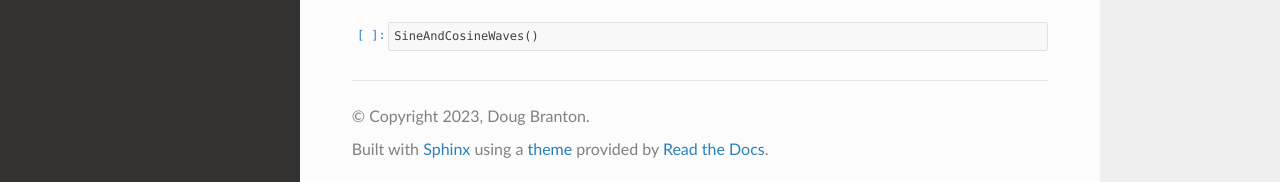
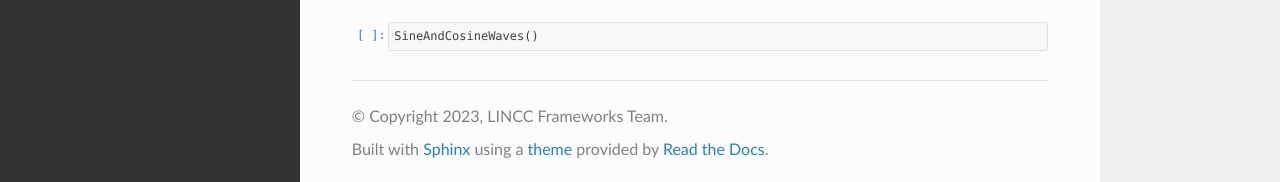
Before and after one commit to lincc-frameworks/tape, a Sphinx documentation site: the page built from docs/notebooks/intro_notebook.ipynb, in a window 1280 px wide and 1068 px high. Shown: the part 883-1065 px from the top of the window. Built offline with Sphinx 7.4.7 and the Read the Docs theme 2.0.0, drawn with Linux system fonts in a browser that asks for light colours; pages that are not in the unit, such as notebooks, are missing from menus; the version number could not be read and is left out.

Commit message:
use the lincc mailing list

```diff
--- a/docs/conf.py
+++ b/docs/conf.py
@@ -17,8 +17,8 @@
 # https://www.sphinx-doc.org/en/master/usage/configuration.html#project-information
 
 project = "lsstseries"
-copyright = "2023, Doug Branton"
-author = "Doug Branton"
+copyright = "2023, LINCC Frameworks Team"
+author = "LINCC Frameworks Team"
 release = version("lsstseries")
 # for example take major/minor
 version = ".".join(release.split(".")[:2])
--- a/pyproject.toml
+++ b/pyproject.toml
@@ -3,7 +3,7 @@
 license = {file = "LICENSE"}
 readme = "README.md"
 authors = [
-    { name = "Doug Branton", email = "brantd@uw.edu" }
+    { name = "LINCC Frameworks Team", email = "Lincc-frameworks-team@lists.lsst.org" }
 ]
 classifiers = [
     "Development Status :: 4 - Beta",
```
